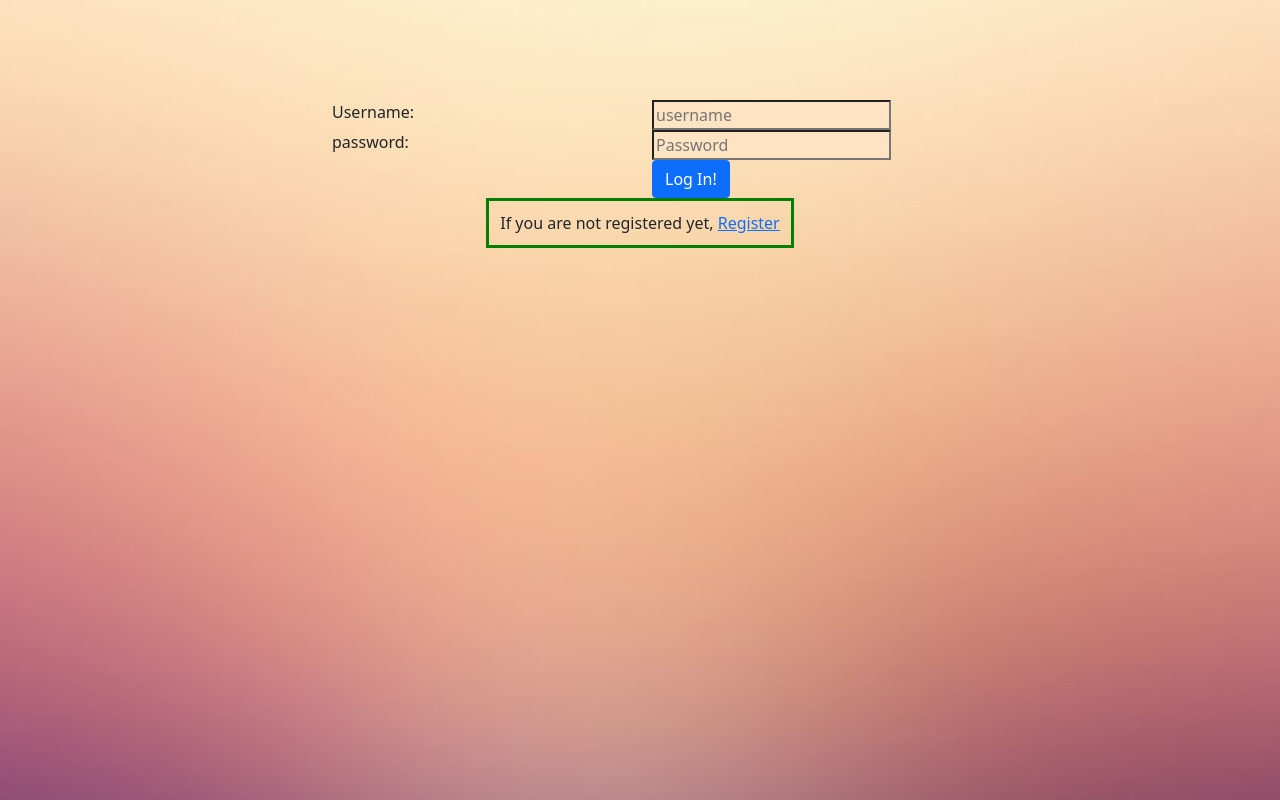
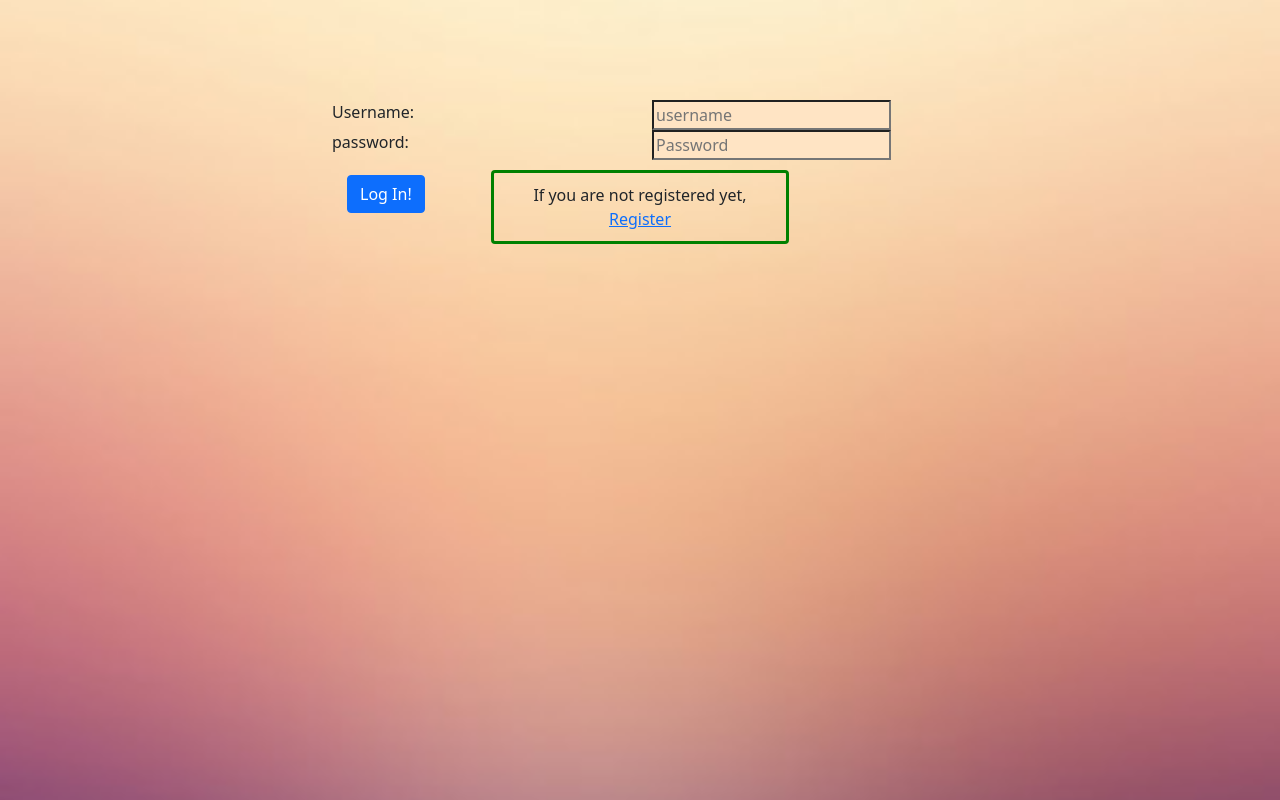
Before and after one commit to Yosef-Perelman/chat-project, a React (Create React App) app: page / in a window 1280 px wide. Built offline with nearby package versions, Linux system fonts and the light colour scheme.

Commit message:
added user as object, and some view updates.

```diff
--- a/src/App.js
+++ b/src/App.js
@@ -6,19 +6,33 @@ import {
   BrowserRouter as Router,
   Route, Routes,
 } from "react-router-dom";
-import { Container } from 'react-bootstrap';
 import { useState } from 'react';
 
 
 function App() {
 
-  const [usersList, setUsersList] = useState([]);
+  var ariel = {
+    username: "Ariel Mantel",
+    password: "1234",
+    nickname: "Ariel",
+    pictureProfile: "src/pictures/frog1.jpg"
+  }
+
+  var yosef = {
+    username: "Yosef Perelman",
+    password: "1234",
+    nickname: "Yosef",
+    pictureProfile: "src/pictures/frog2.jpg"
+  }
+
+  const [usersList, setUsersList] = useState([ariel, yosef]);
   console.log(usersList);
+
   return (
     <Router>
       <Routes>
-        <Route path='/' element={<Login />} />
-        <Route path='/Register' element={<Register changeUsersList={setUsersList}/>} />
+        <Route path='/' element={<Login usersList={usersList} />} />
+        <Route path='/Register' element={<Register changeUsersList={setUsersList} />} />
         <Route path='/Conversations' element={<Conversations />} />
       </Routes>
     </Router>
--- a/src/components/Login.jsx
+++ b/src/components/Login.jsx
@@ -4,20 +4,23 @@ import { Button, Col, Row, Container } from 'react-bootstrap';
 
 const users = [{ username: "Ariel", password: "Mantel" }, { username: "Yosef", password: "Perelman" }];
 
-function Login() {
+function Login({ usersList }) {
+    console.log(usersList);
     const navigate = useNavigate();
 
     const verify = () => {
         var username = document.getElementById('username').value;
         var password = document.getElementById('password').value;
         var is_true = false;
-        for (let i = 0; i < users.length; i++) {
-            if (username == users[i].username && password == users[i].password) {
+        var i = 0;
+        for (; i < users.length; i++) {
+            if (username === usersList[i].username && password === usersList[i].password) {
                 is_true = true;
+                break;
             }
         }
         if (is_true) {
-            navigate('/Conversations', { state: { name: username } });
+            navigate('/Conversations', { state: { name: usersList[i].nickName } });
         }
         else {
             alert("WRONG");
@@ -26,7 +29,7 @@ function Login() {
 
     return (
         <div class="form-horizontal">
-            <Container class="col">
+            <Container class="col text-center">
                 <form>
                     <Row>
                         <Col>Username:</Col>
@@ -40,13 +43,15 @@ function Login() {
                         <Col>
                         </Col>
                         <Col>
-                            <Button class='marginFive' onClick={verify}>
+                        </Col>
+                        </Row>
+                        <div class="text-center" style={{"margin": "10px"}}>
+                            <Button class='marginFive' onClick={verify} style={{"margin": "5px", "float": "left"}}>
                                 Log In!
                             </Button>
-                        </Col>
-                    </Row>
+                    <p className="center rounded" > If you are not registered yet, <Link to={'Register'}>Register</Link> </p>
+                    </div>
                 </form>
-                <p className='center'> If you are not registered yet, <Link to={'Register'}>Register</Link> </p>
 
 
             </Container >
--- a/src/components/Register.jsx
+++ b/src/components/Register.jsx
@@ -46,15 +46,17 @@ function Register({ changeUsersList }) {
                             setLoginDetails({ ...loginDetails, pictureProfile: e.target.value })
                         }} /> </Col>
                     </Row>
-                    <Button variant="primary" onClick={() => {
+                </form>
+                <div class="text-center" style={{"margin": "10px"}}>
+                <Button variant="primary" style={{"margin": "5px", "float": "left"}} onClick={() => {
                         console.log(`new user registered: ${loginDetails.username}`);
                         changeUsersList((usersList) => [...usersList, loginDetails]);
                         navigate('/Conversations', { state: { name: loginDetails.username } })
                     }}>
                         Register!
                     </Button>
-                </form>
-                <p className='center'> If you are already registered , <Link to={'/'}>Login!</Link> </p>
+                <p className='center rounded'> If you are already registered , <Link to={'/'}>Login!</Link> </p>
+                </div>
             </Container>
         </div>
     );
```
Also changed, not shown: src/pictures/frog1.jpg (added), src/pictures/frog2.jpg (added).
